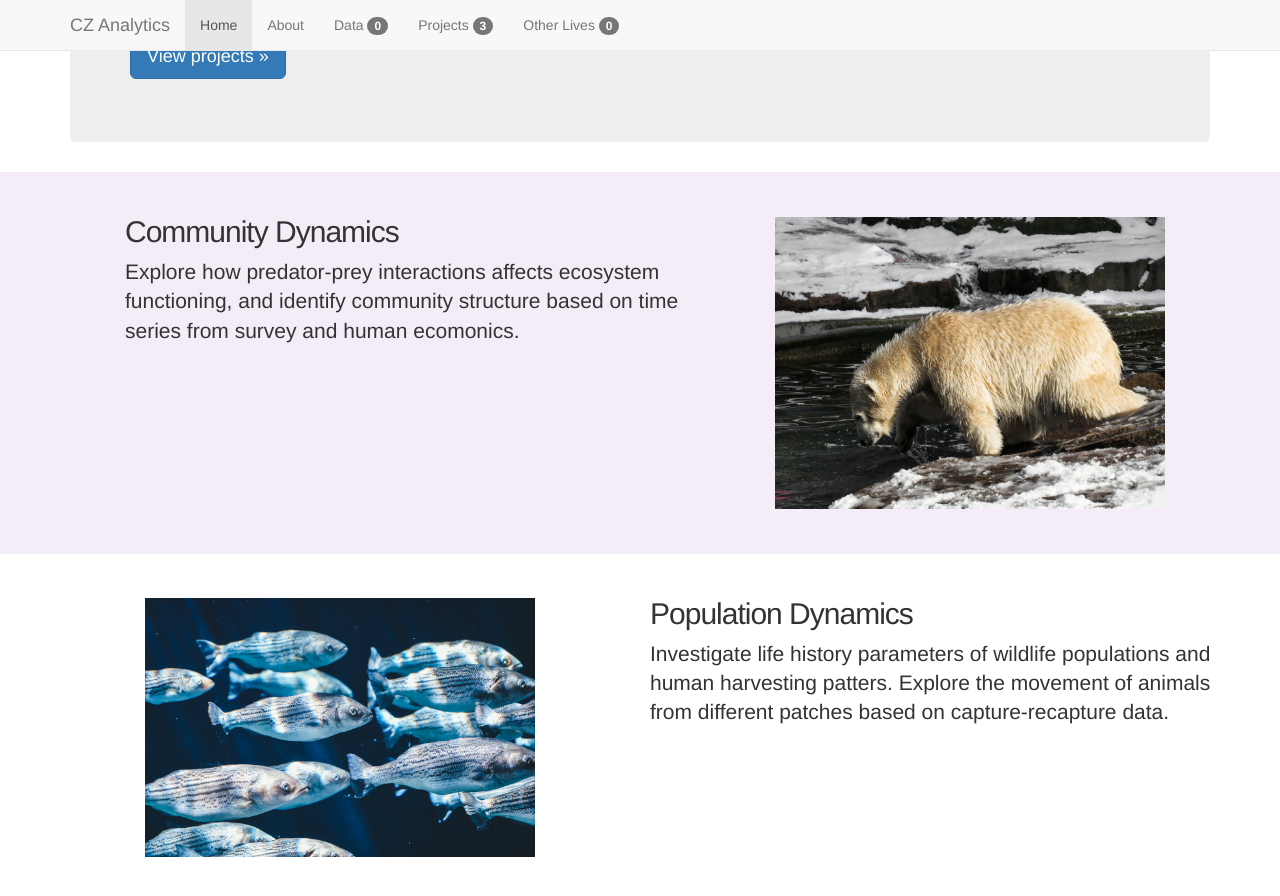
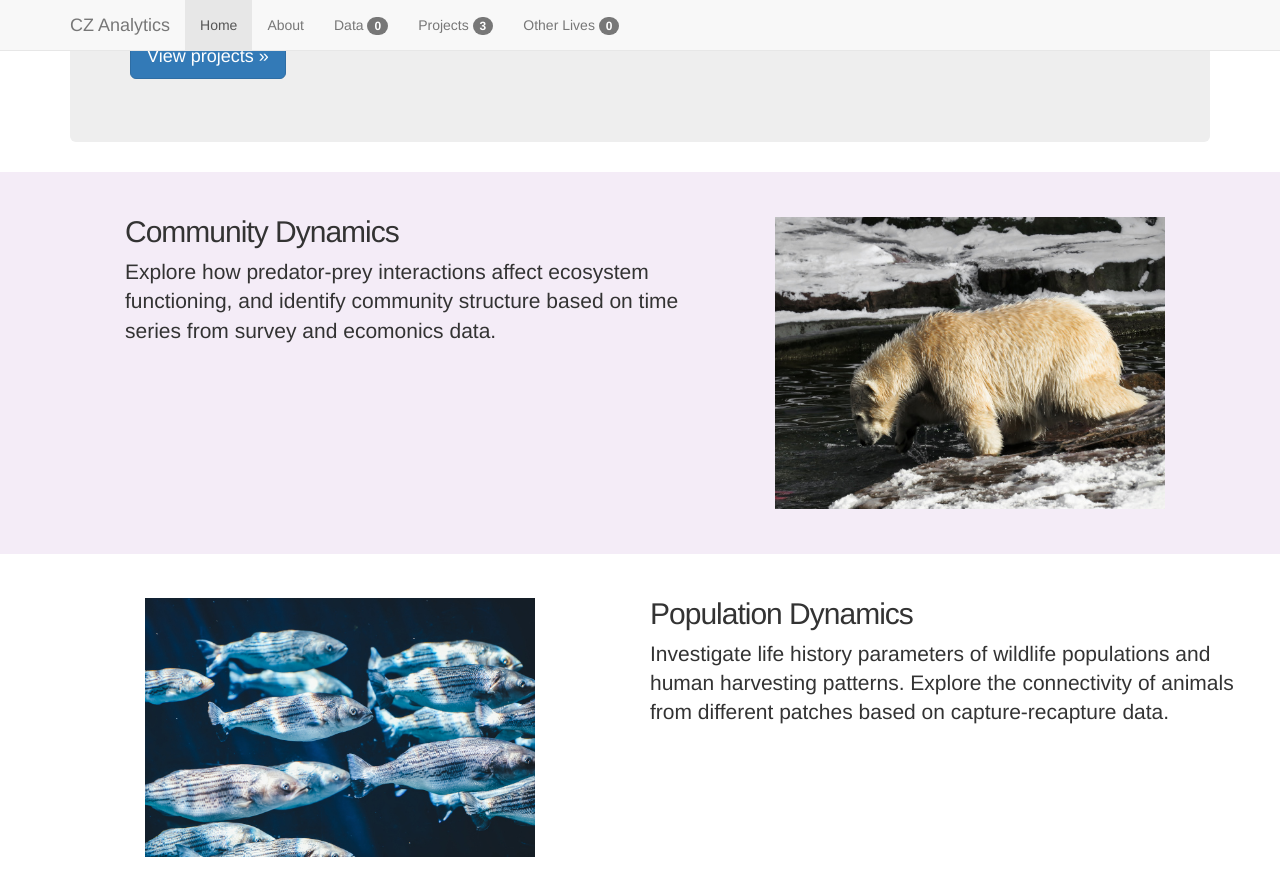
Before and after one commit to HVoltBb/HVoltBb.github.io, a Jekyll site: the page built from index.html, in a window 1280 px wide and 900 px high, scrolled down 193 px. Shown: the top 896 px of the window. Built offline with Jekyll 4.4.1, drawn with Linux system fonts in a browser that asks for light colours.

Commit message:
Update index.html

```diff
--- a/index.html
+++ b/index.html
@@ -17,7 +17,7 @@ title: CanZ
   </div>
   <div class="col-md-6">
     <h2 class="section-header">Community Dynamics</h2>
-    <p class="lead">Explore how predator-prey interactions affects ecosystem functioning, and identify community structure based on time series from survey and human ecomonics.</p>
+    <p class="lead">Explore how predator-prey interactions affect ecosystem functioning, and identify community structure based on time series from survey and ecomonics data.</p>
   </div>
   <div class="col-md-4">
     <img class="section-img img-responsive center-block" src="/pics/bear-w600.jpg" alt="A bear foraging at a river bank">
@@ -33,7 +33,7 @@ title: CanZ
   </div>
   <div class="col-md-6 col-md-push-5">
     <h2 class="section-header">Population Dynamics</h2>
-    <p class="lead">Investigate life history parameters of wildlife populations and human harvesting patters. Explore the movement of animals from different patches based on capture-recapture data.</p>
+    <p class="lead">Investigate life history parameters of wildlife populations and human harvesting patterns. Explore the connectivity of animals from different patches based on capture-recapture data.</p>
   </div>
   <div class="col-md-4 col-md-pull-6">
     <img class="section-img img-responsive center-block" src="/pics/fish-w600.jpg" alt="A bear foraging at a river bank">
```
